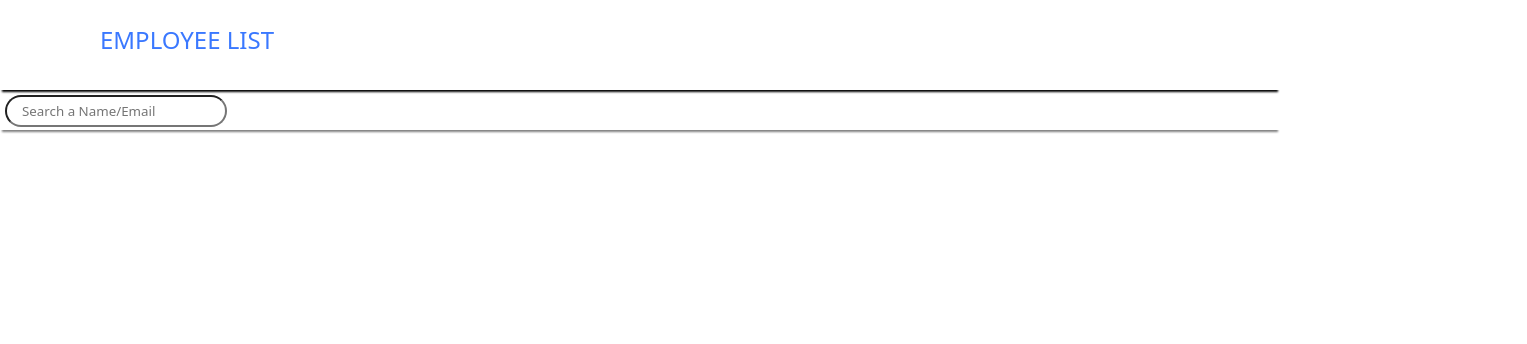
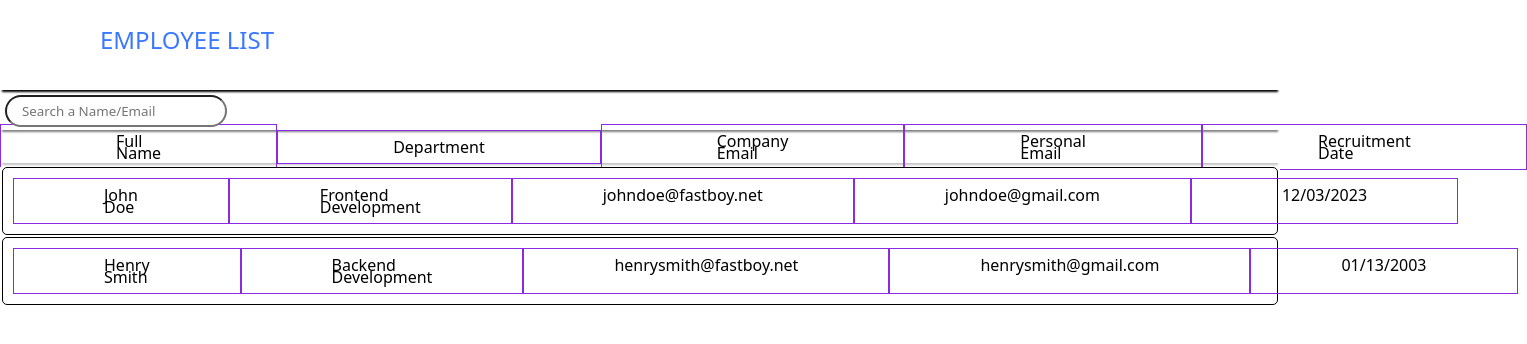
Before and after one commit to Pheonix-05/vue-js-lesson, a Vue app: page / in a window 1280 px wide. Shown: the top 344 px of the page, 1527 px wide, since content can reach past the window. Built offline with nearby package versions, Linux system fonts and the light colour scheme.

Commit message:
Sample information added
Still needs resizing to be more uniform

```diff
--- a/src/App.vue
+++ b/src/App.vue
@@ -3,57 +3,16 @@
 import { ref, computed } from 'vue'
 import TheNavBar from './components/TheNavBar.vue'
 import FilterAndSearch from './components/FilterAndSearch.vue';
-
-// const header = ref('Shopping List App')
-// const editing = ref(false)
-// const items = ref([
-//   {
-//     id: 1,
-//     label: "10 party hats",
-//     purchased: true,
-//     highPriority: false
-//   },
-//   {
-//     id: 2,
-//     label: "2 board games",
-//     purchased: true,
-//     highPriority: false
-//   },
-//   {
-//     id: 3,
-//     label: "20 cups",
-//     purchased: false,
-//     highPriority: true
-//   }
-// ])
-// const reverssedItems = computed(()=>[...items.value].reverse())
-// const newItem = ref("")
-// const newItemHighPriority = ref(false)
-// const saveItem = ()=>{
-//   items.value.push(
-//     {
-//       id: items.value.length + 1,
-//       label: newItem.value,
-//       purchased: false,
-//       highPriority: newItemHighPriority.value
-//     })
-//   newItem.value = ""
-//   newItemHighPriority.value = false
-// }
-// const doEdit = (e)=>{
-//   editing.value = e
-//   newItem.value = ""
-//   newItemHighPriority.value = false
-// }
-// const togglePurchased = (item) =>{
-//   item.purchased = !item.purchased
-// }
+import PersonnelCard from './components/PersonnelCard.vue'
 </script>
 
 <template>
   <div>
   <TheNavBar />
   <FilterAndSearch />
+  </div>
+  <div>
+  <PersonnelCard />
   </div>
 
   <!-- <div class="header">
--- a/src/components/FilterAndSearch.vue
+++ b/src/components/FilterAndSearch.vue
@@ -5,6 +5,7 @@ const searchPerson = ref("")
 
 <template>
     <div class="bg">
+
         <input
             v-model.trim="searchPerson"
             type="text"
--- /dev/null
+++ b/src/components/PersonnelCard.vue
@@ -0,0 +1,116 @@
+<script setup>
+import { ref, computed } from 'vue'
+
+const personnel = ref([
+    {
+        id: 1,
+        fullName: "John Doe",
+        department: "Frontend Development",
+        companyEmail: "johndoe@fastboy.net",
+        personalEmail: "johndoe@gmail.com",
+        recruitmentDate: "12/03/2023"
+    },
+    {
+        id: 2,
+        fullName: "Henry Smith",
+        department: "Backend Development",
+        companyEmail: "henrysmith@fastboy.net",
+        personalEmail: "henrysmith@gmail.com",
+        recruitmentDate: "01/13/2003"
+    }
+])
+const reversedPersonnel = computed(()=>[personnel.value].reverse())
+</script>
+
+<template>
+    <div class="category">
+        <div class="title">Full Name</div>
+        <span class="divider"></span>
+        <div class="title">Department</div>
+        <span class="divider"></span>
+        <div class="title">Company Email</div>
+        <span class="divider"></span>
+        <div class="title">Personal Email</div>
+        <span class="divider"></span>
+        <div class="title">Recruitment Date</div>
+    </div>
+
+    <ul>
+        <li
+        v-for="(card, index) in personnel"
+        :key="card.id"
+        class="person-card"
+        >
+            <div class="card">
+                <div class="info">{{card.fullName}}</div>
+                <span class="divider"></span>
+                <div class="info">{{card.department}}</div>
+                <span class="divider"></span>
+                <div class="info">{{card.companyEmail}}</div>
+                <span class="divider"></span>
+                <div class="info">{{card.personalEmail}}</div>
+                <span class="divider"></span>
+                <div class="info">{{card.recruitmentDate}}</div>
+            </div>
+        </li>
+    </ul>
+
+    <p
+    v-if="!personnel.length"
+    class="n-a"
+    >
+        Nothing to see here
+    </p>
+</template>
+
+<style scoped>
+.category {
+    box-shadow: 0 4px 2px -2px #C2C2C2;
+    height: 33px;
+    display: flex;
+    justify-content: space-evenly;
+    align-items: center;
+}
+.title {
+    line-height: 12px;
+    padding: 10px 115px;
+    border: 1px solid blueviolet;
+
+}
+.divider {
+    position: relative;
+    top: 1px;
+    background: #B0B0B0;
+    border-radius: 20px;
+    width: 2px;
+    height: 25px;
+}
+
+.person-card {
+    position: relative;
+    top: 2px;
+    background: #ffffff;
+    line-height: 30px;
+}
+.card {
+    padding: 10px;
+    display: flex;
+    justify-content: space-evenly;
+    border: 1px solid #000000;
+    border-radius: 5px;
+    margin: 2px;
+}
+.info {
+    line-height: 12px;
+    padding: 10px 90px;
+    border: 1px solid blueviolet;
+}
+
+.n-a {
+    position: relative;
+    top: 10px;
+    padding: 20px;
+    text-align: center;
+    color: #B0B0B0;
+}
+</style>
--- a/src/main.css
+++ b/src/main.css
@@ -7,7 +7,7 @@
     font-weight: normal;
     font-family: system-ui, BlinkMacSystemFont, -apple-system, Segoe UI, Roboto,
     Oxygen, Ubuntu, Cantarell, Fira Sans, Droid Sans, Helvetica Neue, sans-serif;
-    line-height: 0;
+    line-height: 0px;
 }
 
 img, picture, svg, video {
```
